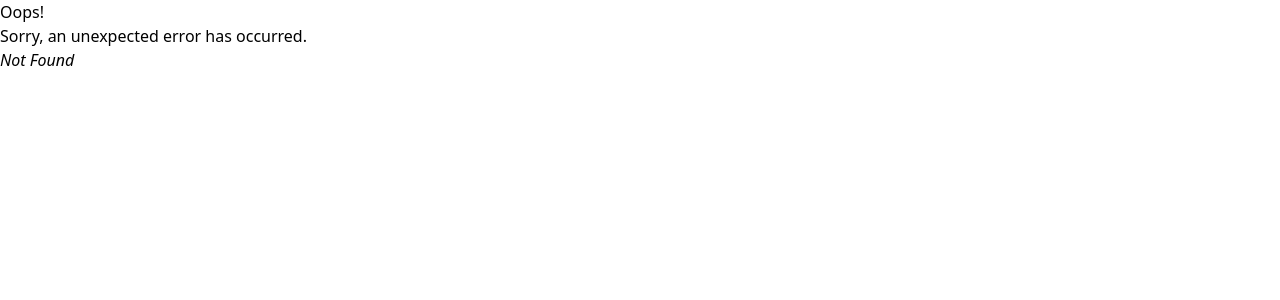
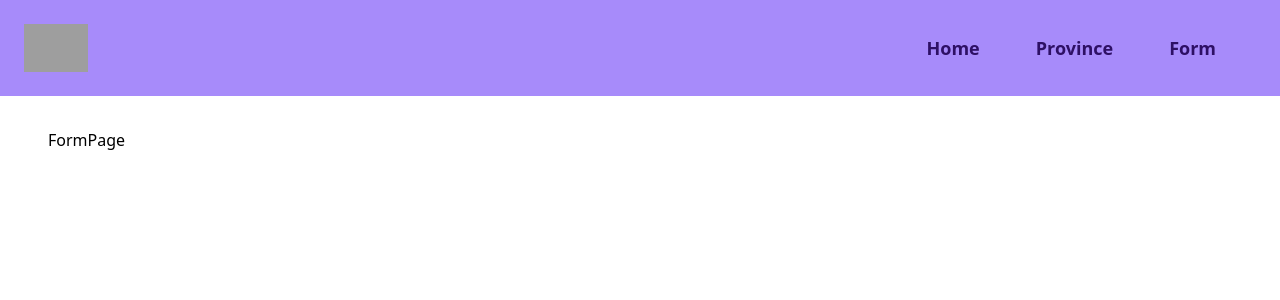
Before and after one commit to Jesicaahr/ldc-tech-talk, a React (Vite) app: page /form in a window 1280 px wide. Before the commit this address had no page. Shown: the top 300 px of the page. Built offline with nearby package versions, Linux system fonts and the light colour scheme; grey boxes are pictures that could not be loaded.

Commit message:
add card wrapper

```diff
--- a/src/Layout.jsx
+++ b/src/Layout.jsx
@@ -9,7 +9,9 @@ function Layout() {
     <>
       <QueryClientProvider client={queryClient}>
         <Navbar />
-        <Outlet />
+        <div className="px-12 py-8">
+          <Outlet />
+        </div>
       </QueryClientProvider>
     </>
   );
--- a/src/components/CardWrapper.jsx
+++ b/src/components/CardWrapper.jsx
@@ -1,5 +1,15 @@
+import Cards from "./Cards";
+
 const CardWrapper = () => {
-  return <div>CardWrapper</div>;
+  return (
+    <>
+      <div className="w-full bg-pink-100 px-12 py-3 text-red-950">
+        <div className="grid grid-cols-1 gap-12 sm:grid-cols-2 md:grid-cols-3 lg:grid-cols-4">
+          <Cards />
+        </div>
+      </div>
+    </>
+  );
 };
 
 export default CardWrapper;
--- a/src/components/Cards.jsx
+++ b/src/components/Cards.jsx
@@ -25,13 +25,11 @@ const Cards = () => {
 
   if (isLoading) {
     return (
-      <div className="w-full bg-pink-100 px-12 py-3 text-red-950">
-        <div className="grid grid-cols-1 gap-12 sm:grid-cols-2 md:grid-cols-3 lg:grid-cols-4">
+      <>
         {Array.from(Array(limitData).keys()).map((index) => {
           return <CardSkeleton key={index} />;
         })}
-        </div>
-      </div>
+      </>
     );
   }
 
@@ -47,13 +45,9 @@ const Cards = () => {
 
   return (
     <>
-      <div className="w-full bg-pink-100 px-12 py-3 text-red-950">
-        <div className="grid grid-cols-1 gap-12 sm:grid-cols-2 md:grid-cols-3 lg:grid-cols-4">
       {blogs.map((blog) => (
         <Card key={blog.id} {...blog} />
       ))}
-        </div>
-      </div>
     </>
   );
 };
--- a/src/components/Navbar.jsx
+++ b/src/components/Navbar.jsx
@@ -56,12 +56,12 @@ const Navbar = () => {
               </Link>
             </li>
             <li className="mr-6">
-              <a
+              <Link
+                to={"/form"}
                 className="inline-block px-4 py-2 text-lg font-semibold text-violet-950 no-underline hover:text-white"
-                href="#"
               >
-                About
-              </a>
+                Form
+              </Link>
             </li>
           </ul>
         </div>
--- a/src/main.jsx
+++ b/src/main.jsx
@@ -6,6 +6,7 @@ import { createBrowserRouter, RouterProvider } from "react-router-dom";
 import HomePage from "./pages/HomePage.jsx";
 import ErrorPage from "./pages/ErrorPage.jsx";
 import ProvincePage from "./pages/ProvincePage.jsx";
+import FormPage from "./pages/FormPage.jsx";
 
 const router = createBrowserRouter([
   {
@@ -15,6 +16,7 @@ const router = createBrowserRouter([
     children: [
       { index: true, element: <HomePage /> },
       { path: "/province", element: <ProvincePage /> },
+      { path: "/form", element: <FormPage /> },
     ],
   },
 ]);
--- a/src/pages/ErrorPage.jsx
+++ b/src/pages/ErrorPage.jsx
@@ -1,4 +1,5 @@
 import { useRouteError } from "react-router-dom";
+import Navbar from "../components/Navbar";
 
 export default function ErrorPage() {
   const error = useRouteError();
@@ -6,11 +7,14 @@ export default function ErrorPage() {
 
   return (
     <div id="error-page">
-      <h1>Oops!</h1>
-      <p>Sorry, an unexpected error has occurred.</p>
-      <p>
-        <i>{error.statusText || error.message}</i>
-      </p>
+      <Navbar />
+      <div className="px-12 py-8">
+        <h1>Oops!</h1>
+        <p>Sorry, an unexpected error has occurred.</p>
+        <p>
+          <i>{error.statusText || error.message}</i>
+        </p>
+      </div>
     </div>
   );
 }
--- /dev/null
+++ b/src/pages/FormPage.jsx
@@ -0,0 +1,7 @@
+import React from "react";
+
+const FormPage = () => {
+  return <div>FormPage</div>;
+};
+
+export default FormPage;
--- a/src/pages/HomePage.jsx
+++ b/src/pages/HomePage.jsx
@@ -1,16 +1,14 @@
 import Cards from "../components/Cards";
-import Provinces from "../components/Provinces";
+import CardWrapper from "../components/CardWrapper";
 
 const HomePage = () => {
   return (
     <>
-      <div className="px-12 py-8">
-        <h1 className="text bg-white py-4 text-xl font-bold text-red-700">
-          GRID PRODUCT
-        </h1>
-        <Cards />
-        <Provinces />
-      </div>
+      <h1 className="text bg-white py-4 text-xl font-bold text-red-700">
+        GRID PRODUCT
+      </h1>
+      {/* <Cards /> */}
+      <CardWrapper />
     </>
   );
 };
--- a/src/pages/ProvincePage.jsx
+++ b/src/pages/ProvincePage.jsx
@@ -4,10 +4,8 @@ import Provinces from "../components/Provinces";
 const ProvincePage = () => {
   return (
     <>
-      <div className="px-12 py-8">
-        <ProvinceTitle />
-        <Provinces />
-      </div>
+      <ProvinceTitle />
+      <Provinces />
     </>
   );
 };
```
Lines whose indentation alone changed are shown as unchanged.
